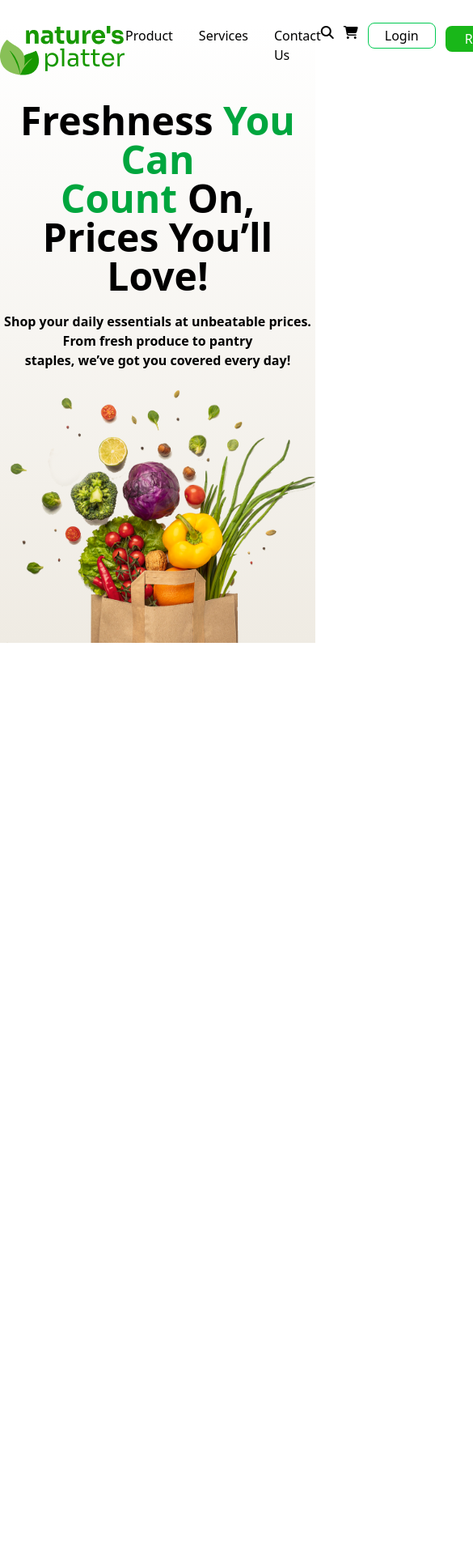
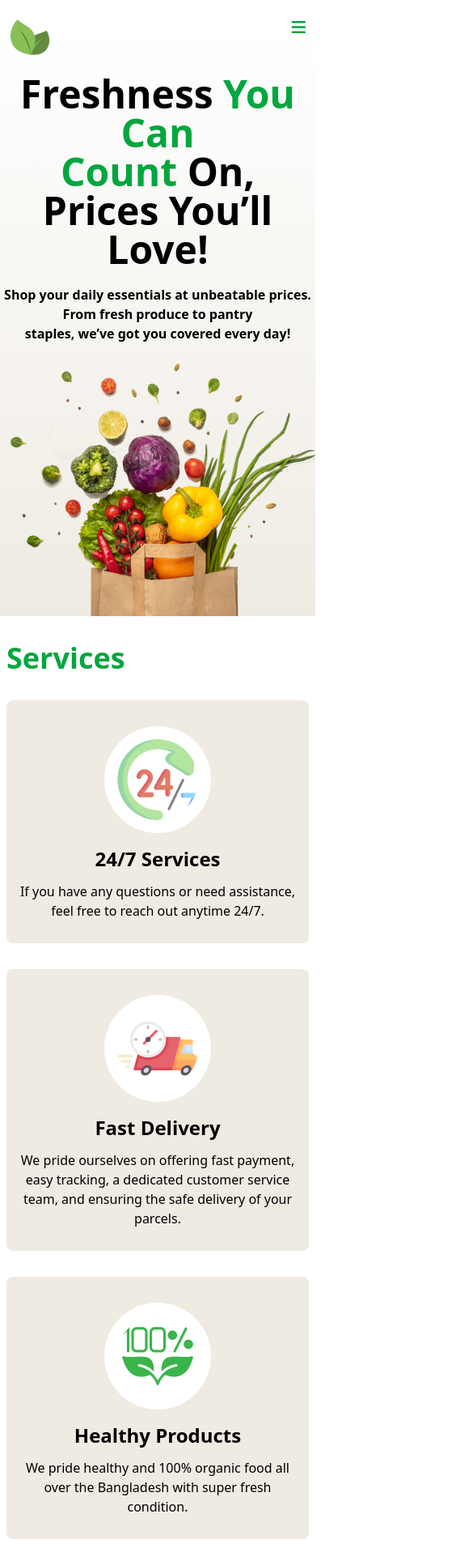
Before and after one commit to Al-AminSikder/My-Assignment-3, a plain HTML site: page index.html in a window 390 px wide. Shown: the top 1933 px of the page at 81% size, 585 px wide, since content can reach past the window. Before the commit the page ends 844 px from the top, so only its background shows below. Drawn offline with nearby package versions, Linux system fonts and the light colour scheme.

```diff
--- a/index.html
+++ b/index.html
@@ -4,12 +4,22 @@
     <meta charset="UTF-8">
     <meta name="viewport" content="width=device-width, initial-scale=1.0">
     <title>Natures Platter</title>
+    <link rel="preconnect" href="https://fonts.googleapis.com">
+<link rel="preconnect" href="https://fonts.gstatic.com" crossorigin>
+<link href="https://fonts.googleapis.com/css2?family=Sora:wght@100..800&display=swap" rel="stylesheet">
     <link rel="stylesheet" href="https://cdnjs.cloudflare.com/ajax/libs/font-awesome/6.7.2/css/all.min.css" integrity="sha512-Evv84Mr4kqVGRNSgIGL/F/aIDqQb7xQ2vcrdIwxfjThSH8CSR7PBEakCr51Ck+w+/U6swU2Im1vVX0SVk9ABhg==" crossorigin="anonymous" referrerpolicy="no-referrer" />
     <script src="https://unpkg.com/@tailwindcss/browser@4"></script>
+    <style>
+    .sora-font {
+  font-family: "Sora", serif;
+  font-optical-sizing: auto;
+  font-style: normal;
+}
+    </style>
 </head>
 <body>
     <main class="bg-gradient-to-b from-white to-[#EFEBE3]">
-        <nav class="flex justify-around my-8">
+        <nav class="flex justify-around my-8 max-sm:hidden">
             <img src="./c2-assets/logo-header.png" alt="Logo header">
             <div>
                 <ul class="flex gap-8">
@@ -29,14 +39,49 @@
                 </div>
             </div>
         </nav>
-        <div class="text-center">
+        <nav class="flex justify-between mx-3 my-6 lg:hidden">
+            <img src="./c2-assets/Group.png" alt="Short Logo">
+            <i class="text-green-600 text-xl fa-solid fa-bars"></i>
+        </nav>
+        <div class="text-center my-4">
             <h1 class="font-semibold text-5xl">Freshness <span class="text-green-600"> You Can <br> Count </span> On, Prices You’ll Love!</h1>
             <p class="my-5 font-semibold">Shop your daily essentials at unbeatable prices. From fresh produce to pantry <br> staples, we’ve got you covered every day!</p>
             <img class="m-auto" src="./c2-assets/hero-vegetables.png" alt="Banner">
         </div>
     </main>
     <header>
-
+        <div class="my-8 mx-2 lg:mx-14">
+            <h1 class="text-green-600 font-semibold text-4xl">Services</h1>
+            <div class="lg:flex lg:space-x-4">
+                <div class="flex justify-around grid-cols-1 my-8 space-x-6">
+                    <div class="bg-[#EFEBE3] rounded-lg p-4">
+                        <div class="">
+                            <img class="m-auto p-4 bg-white my-4 rounded-full" src="./c2-assets/service.png" alt="24/7 Services">
+                        </div>
+                        <h3 class="text-center text-2xl font-semibold">24/7 Services</h3>
+                        <p class="text-center py-3">If you have any questions or need assistance, feel free to reach out anytime 24/7.</p>
+                    </div>
+                </div>
+                <div class="flex justify-around grid-cols-1 my-8 space-x-6">
+                    <div class="bg-[#EFEBE3] rounded-lg p-4">
+                        <div class="">
+                            <img class="m-auto p-4 bg-white my-4 rounded-full" src="./c2-assets/delivery.png" alt="Fast Delivery">
+                        </div>
+                        <h3 class="text-center text-2xl font-semibold">Fast Delivery</h3>
+                        <p class="text-center py-3">We pride ourselves on offering fast payment, easy tracking, a dedicated customer service team, and ensuring the safe delivery of your parcels.</p>
+                    </div>
+                </div>
+                <div class="flex justify-around grid-cols-1 my-8 space-x-6">
+                    <div class="bg-[#EFEBE3] rounded-lg p-4">
+                        <div class="">
+                            <img class="m-auto p-4 bg-white my-4 rounded-full" src="./c2-assets/healthy.png" alt="Healthy Products">
+                        </div>
+                        <h3 class="text-center text-2xl font-semibold">Healthy Products</h3>
+                        <p class="text-center py-3">We pride healthy and 100% organic food all over the Bangladesh with super fresh condition.</p>
+                    </div>
+                </div>
+            </div>
+        </div>
     </header>
     <footer>
 
```
Also changed, not shown: c2-assets/Group.png (added).
